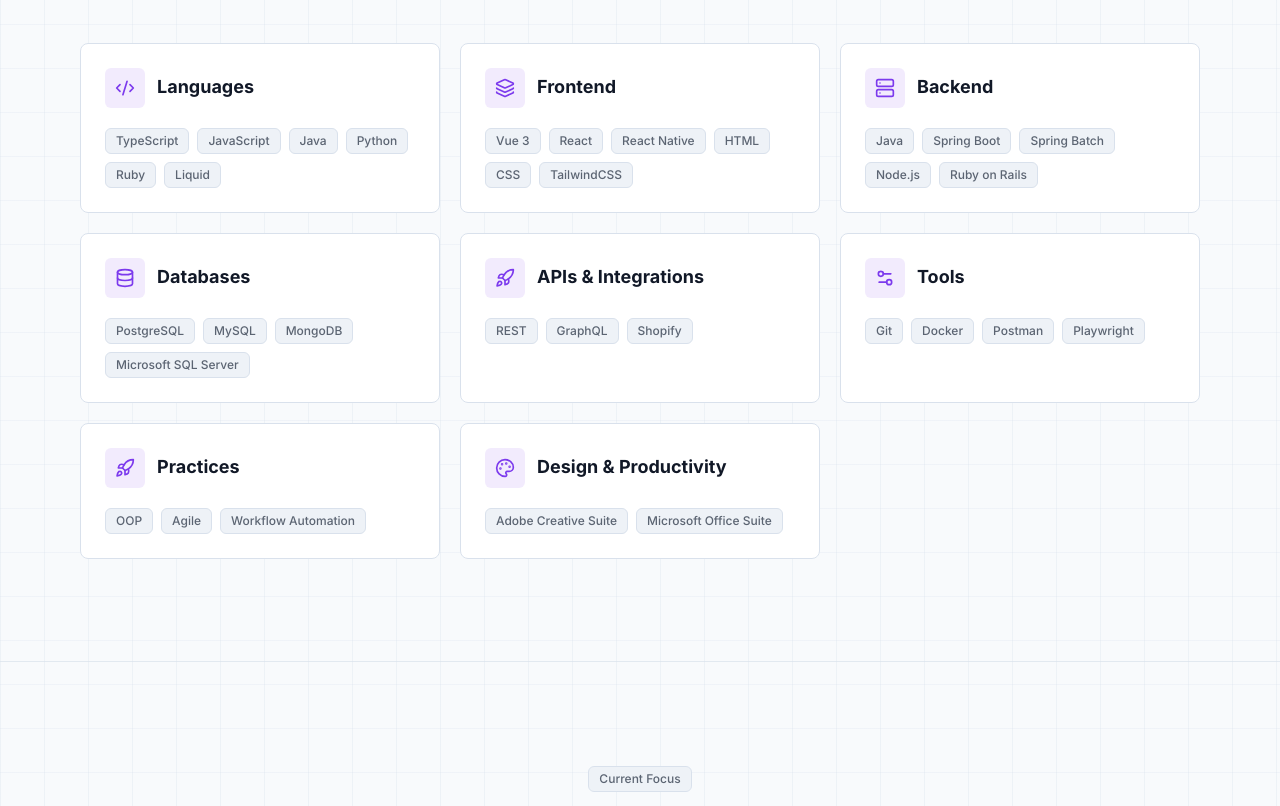
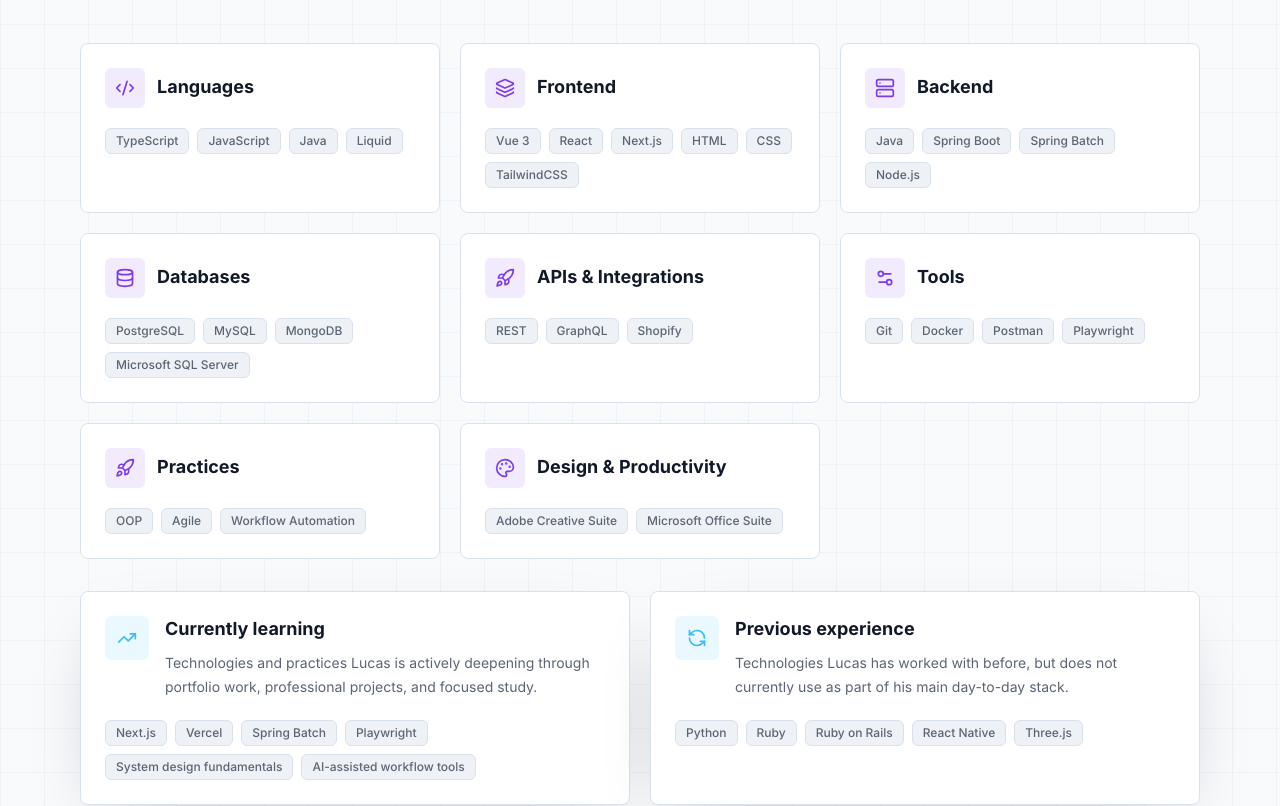
Before and after one commit to LucasSilva194/lucas-silva-portfolio, a Next.js app: page / in a window 1280 px wide. Shown: the part 3540-4346 px from the top of the page. Built offline with nearby package versions, Linux system fonts and the light colour scheme.

Commit message:
Add technology learning section

```diff
--- a/src/components/Skills.tsx
+++ b/src/components/Skills.tsx
@@ -1,7 +1,7 @@
 import { Reveal } from "@/components/Reveal";
 import { SectionHeading } from "@/components/SectionHeading";
 import { Badge } from "@/components/ui/Badge";
-import { skillGroups } from "@/data/portfolio";
+import { skillGroups, technologyJourney } from "@/data/portfolio";
 
 export function Skills() {
   return (
@@ -40,6 +40,39 @@
             );
           })}
         </div>
+
+        <div className="mt-8 grid gap-5 lg:grid-cols-2">
+          {technologyJourney.map((group, index) => {
+            const Icon = group.icon;
+
+            return (
+              <Reveal key={group.title} delay={0.18 + index * 0.06}>
+                <article className="h-full rounded-lg border border-border bg-card p-6 shadow-soft">
+                  <div className="flex items-start gap-4">
+                    <span className="flex h-11 w-11 shrink-0 items-center justify-center rounded-md bg-accent/10 text-accent">
+                      <Icon className="h-5 w-5" />
+                    </span>
+                    <div>
+                      <h3 className="text-lg font-bold text-card-foreground">
+                        {group.title}
+                      </h3>
+                      <p className="mt-2 text-sm leading-6 text-muted-foreground">
+                        {group.description}
+                      </p>
+                    </div>
+                  </div>
+                  <div className="mt-5 flex flex-wrap gap-2">
+                    {group.items.map((item) => (
+                      <Badge key={item} tone="muted">
+                        {item}
+                      </Badge>
+                    ))}
+                  </div>
+                </article>
+              </Reveal>
+            );
+          })}
+        </div>
       </div>
     </section>
   );
--- a/src/data/portfolio.ts
+++ b/src/data/portfolio.ts
@@ -5,9 +5,11 @@
   GraduationCap,
   Layers3,
   Palette,
+  RefreshCcw,
   Rocket,
   Server,
   Settings2,
+  TrendingUp,
 } from "lucide-react";
 
 export const profile = {
@@ -110,17 +112,17 @@
   {
     title: "Languages",
     icon: Code2,
-    skills: ["TypeScript", "JavaScript", "Java", "Python", "Ruby", "Liquid"],
+    skills: ["TypeScript", "JavaScript", "Java", "Liquid"],
   },
   {
     title: "Frontend",
     icon: Layers3,
-    skills: ["Vue 3", "React", "React Native", "HTML", "CSS", "TailwindCSS"],
+    skills: ["Vue 3", "React", "Next.js", "HTML", "CSS", "TailwindCSS"],
   },
   {
     title: "Backend",
     icon: Server,
-    skills: ["Java", "Spring Boot", "Spring Batch", "Node.js", "Ruby on Rails"],
+    skills: ["Java", "Spring Boot", "Spring Batch", "Node.js"],
   },
   {
     title: "Databases",
@@ -146,6 +148,30 @@
     title: "Design & Productivity",
     icon: Palette,
     skills: ["Adobe Creative Suite", "Microsoft Office Suite"],
+  },
+];
+
+export const technologyJourney = [
+  {
+    title: "Currently learning",
+    icon: TrendingUp,
+    description:
+      "Technologies and practices Lucas is actively deepening through portfolio work, professional projects, and focused study.",
+    items: [
+      "Next.js",
+      "Vercel",
+      "Spring Batch",
+      "Playwright",
+      "System design fundamentals",
+      "AI-assisted workflow tools",
+    ],
+  },
+  {
+    title: "Previous experience",
+    icon: RefreshCcw,
+    description:
+      "Technologies Lucas has worked with before, but does not currently use as part of his main day-to-day stack.",
+    items: ["Python", "Ruby", "Ruby on Rails", "React Native", "Three.js"],
   },
 ];
 
```
